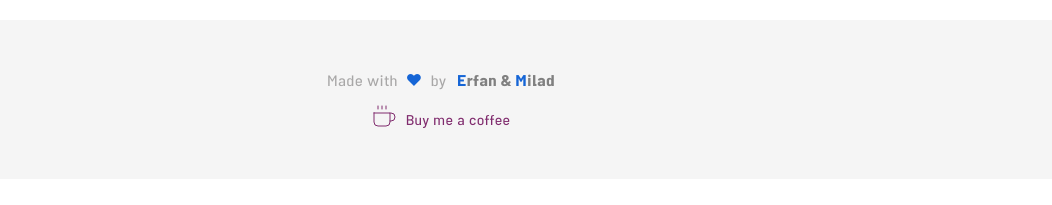
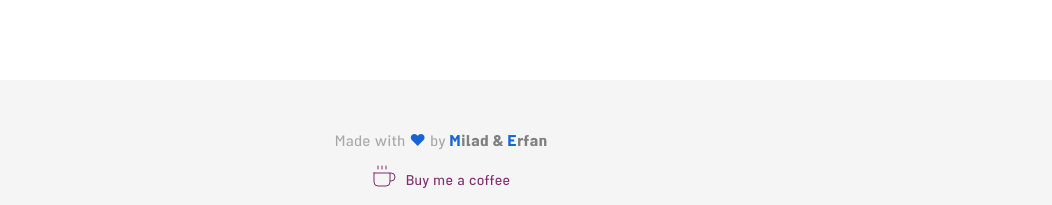
Before and after one commit to real-api/front-end, a Next.js app: page /docs in a window 1280 px wide. Shown: the part 5225-5430 px from the top of the page, without its empty margins (199-1251 px from the left). Before the commit the page ends 5404 px from the top, so only its background shows below. Built offline with nearby package versions, Linux system fonts and the light colour scheme; no server answers.

Commit message:
Some minor changes

```diff
--- a/common/Layout/Footer/Footer.js
+++ b/common/Layout/Footer/Footer.js
@@ -47,9 +47,9 @@ const Footer = () => {
     <FooterDiv>
       <p>
         <span className="text">
-          Made with <span>&nbsp;♥&nbsp;</span> by
+          Made with <span>♥</span> by
         </span>{' '}
-        &nbsp; <span>E</span>rfan &<span> M</span>ilad
+        <span> M</span>ilad & <span>E</span>rfan
       </p>
       <CoffeeDiv>
         <img src="/assets/images/coffee.svg" alt="coffee icon" />
--- a/pages/docs/index.js
+++ b/pages/docs/index.js
@@ -247,7 +247,7 @@ const RealBlogs = () => {
 
 const RealComments = () => {
   return (
-    <section className={styles.docsSection}>
+    <section className={`${styles.docsSection} ${styles.lastSection}`}>
       <h2 id="real-comments" className={styles.header}>
         Real Comments
       </h2>
--- a/pages/docs/index.module.css
+++ b/pages/docs/index.module.css
@@ -45,6 +45,10 @@
   font-weight: bold;
 }
 
+.lastSection {
+  margin-bottom: 80px;
+}
+
 @media (min-width: 768px) and (max-width: 1200px) {
   .contentContainer {
     padding-left: 100px;
```
